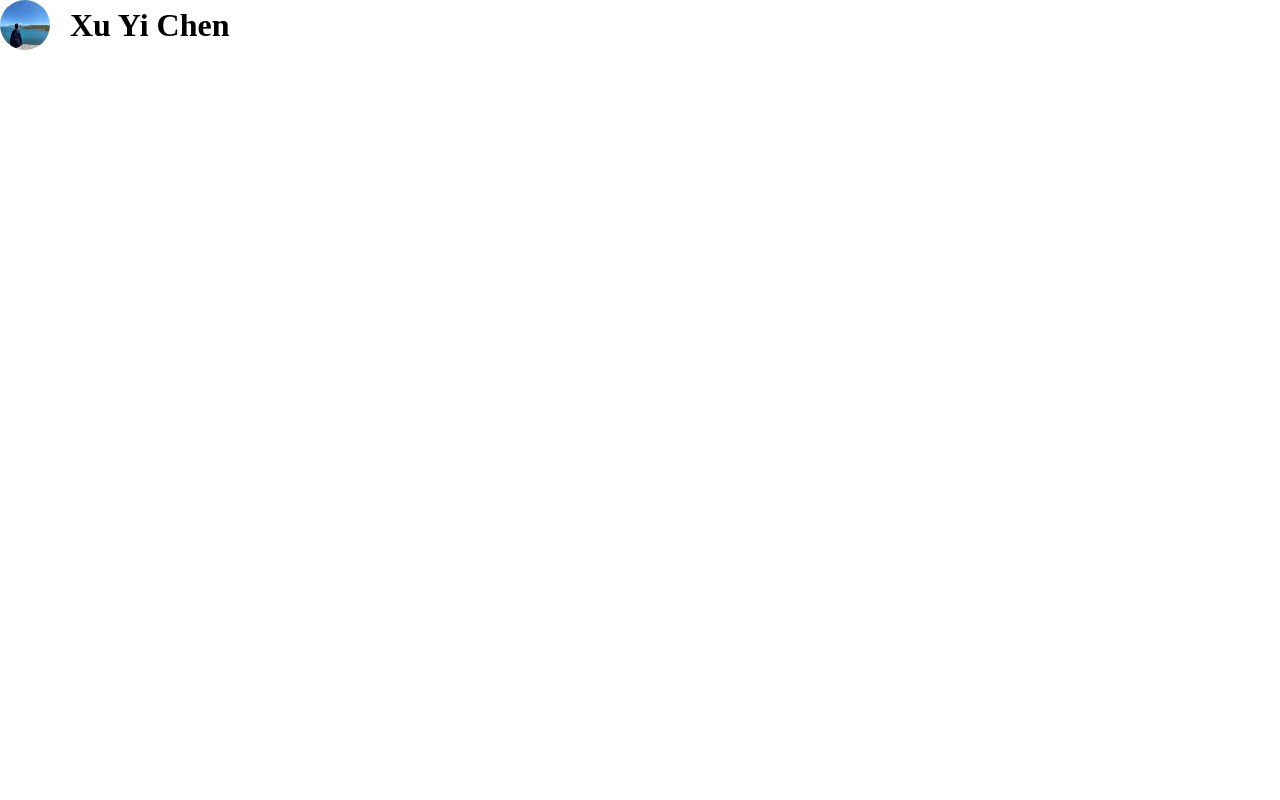
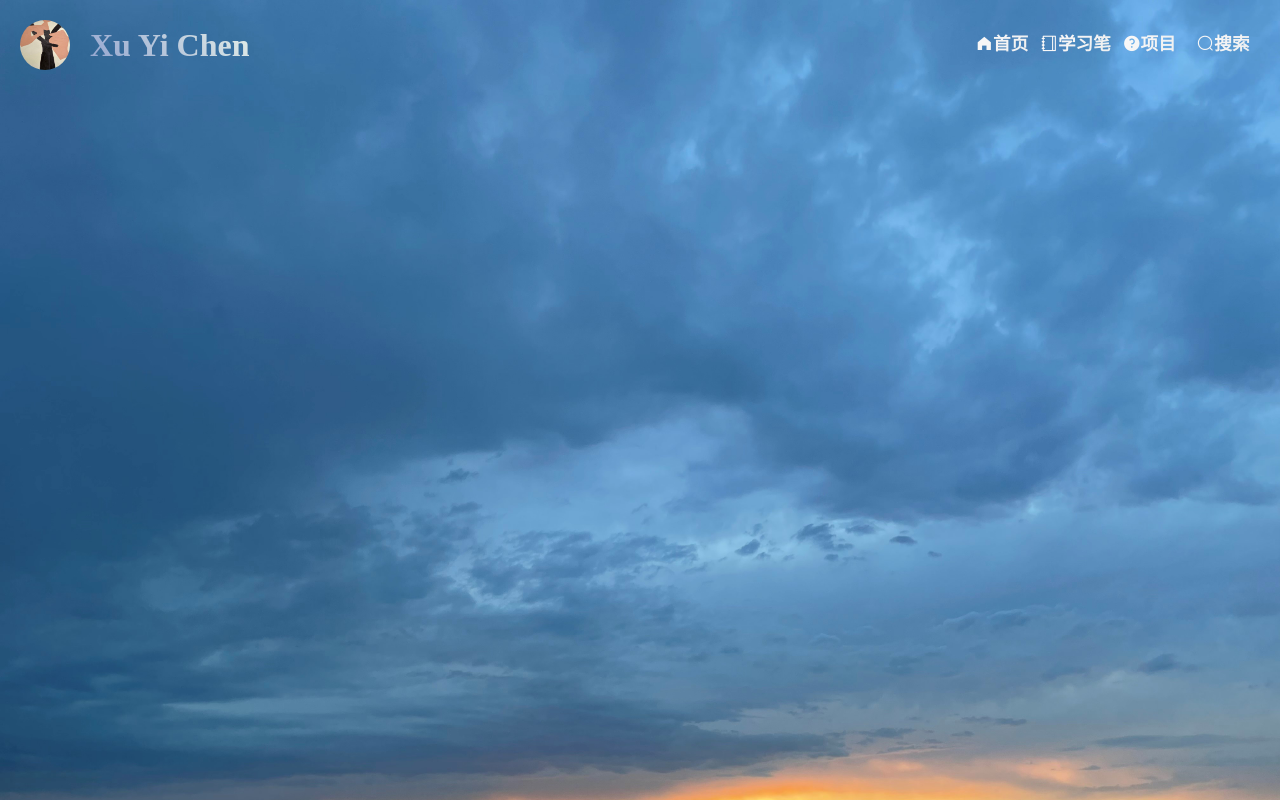
Before and after one commit to sylarxx/blog_xu, a Vue app: page /home in a window 1280 px wide. Before the commit this address had no page. Shown: the top 800 px of the page. Built offline with nearby package versions, Linux system fonts and the light colour scheme.

Commit message:
navbar初步完成

```diff
--- /dev/null
+++ b/src/components/common/navbar/NavBar.vue
@@ -0,0 +1,18 @@
+<template>
+  <div id="nav-bar">
+    <slot></slot>
+  </div>
+</template>
+
+<script>
+export default {
+  name: "NavBar",
+};
+</script>
+
+<style scoped>
+#nav-bar {
+  margin-top: 20px;
+  display: flex;
+}
+</style>
--- /dev/null
+++ b/src/components/common/navbar/NavBarItem.vue
@@ -0,0 +1,33 @@
+<template>
+  <div class="nav-bar-item" @click="itemClick">
+    <slot name="item-icon"></slot>
+    <slot name="item-text"></slot>
+  </div>
+</template>
+
+<script>
+export default {
+  name: "NavBarItem",
+  methods: {
+    itemClick() {
+      console.log("点击");
+    },
+  },
+};
+</script>
+
+<style>
+.nav-bar-item {
+  flex: 1;
+  text-align: center;
+  height: 49px;
+  font-size: 1.1rem;
+  font-weight: 700;
+  /*设置字体为渐变色*/
+  -webkit-background-clip: text;
+  -webkit-text-fill-color: transparent;
+  background-image: linear-gradient(120deg, #fdfbfb 0%, #ebedee 100%);
+  cursor: pointer;
+  line-height: 49px;
+}
+</style>
--- a/src/components/content/Individual_logo.vue
+++ b/src/components/content/Individual_logo.vue
@@ -11,7 +11,10 @@ export default {
 };
 </script>
 
-<style>
+<style scoped>
+.individual_logo {
+  margin-top: 20px;
+}
 .individual_logo img {
   height: 50px;
   width: 50px;
@@ -24,5 +27,9 @@ export default {
   font-size: 2rem;
   font-weight: 700;
   vertical-align: middle;
+  /*设置字体为渐变色*/
+  -webkit-background-clip: text;
+  -webkit-text-fill-color: transparent;
+  background-image: linear-gradient(45deg, #93a5cf 0%, #e4efe9 100%);
 }
 </style>
--- a/src/router/index.js
+++ b/src/router/index.js
@@ -1,23 +1,27 @@
 import { createRouter, createWebHistory } from 'vue-router'
 import Home from '../views/Home.vue'
+import LearningNotes from '../views/LearningNotes.vue'
+import ProjectBugs from '../views/ProjectBugs.vue'
 
 const routes = [
   {
     path: '',
-    redirect: '/Home'
+    redirect: '/home'
   },
   {
-    path: '/',
-    name: 'Home',
-    component: Home
+    path: '/home',
+    component: Home,
+    component: () => import('../views/Home.vue')
   },
   {
-    //path: '/about',
-    //name: 'About',
-    // route level code-splitting
-    // this generates a separate chunk (about.[hash].js) for this route
-    // which is lazy-loaded when the route is visited.
-    //component: () => import(/* webpackChunkName: "about" */ '../views/About.vue')
+    path: '/learningnotes',
+    component: LearningNotes,
+    component: () => import('../views/LearningNotes.vue')
+  },
+  {
+    path: '/projectbugs',
+    component: ProjectBugs,
+    component: () => import('../views/ProjectBugs.vue')
   }
 ]
 
--- a/src/views/Home.vue
+++ b/src/views/Home.vue
@@ -1,13 +1,63 @@
 <template>
-  <individual_logo />
+  <el-container class="container">
+    <el-header>
+      <el-row :gutter="20">
+        <el-col :span="6">
+          <individual_logo />
+        </el-col>
+        <el-col :span="6" :offset="12">
+          <nav-bar>
+            <nav-bar-item>
+              <template v-slot:item-icon>
+                <i class="el-icon-s-home"></i>
+              </template>
+              <template v-slot:item-text>首页</template>
+            </nav-bar-item>
+            <nav-bar-item>
+              <template v-slot:item-icon>
+                <i class="el-icon-notebook-1"></i>
+              </template>
+              <template v-slot:item-text>学习笔记</template>
+            </nav-bar-item>
+            <nav-bar-item>
+              <template v-slot:item-icon>
+                <i class="el-icon-question"></i>
+              </template>
+              <template v-slot:item-text>项目BUGS</template>
+            </nav-bar-item>
+            <nav-bar-item>
+              <template v-slot:item-icon>
+                <i class="el-icon-search"></i>
+              </template>
+              <template v-slot:item-text>搜索</template>
+            </nav-bar-item>
+          </nav-bar>
+        </el-col>
+      </el-row>
+    </el-header>
+  </el-container>
 </template>
 
 <script>
 import individual_logo from "../components/content/Individual_logo.vue";
+import NavBar from "../components/common/navbar/NavBar.vue";
+import NavBarItem from "../components/common/navbar/NavBarItem.vue";
 export default {
   name: "Home",
   components: {
     individual_logo,
+    NavBar,
+    NavBarItem,
   },
 };
 </script>
+
+<style scoped>
+.container {
+  background-image: url("../assets/img/bg.jpg");
+  background-size: 100% 100%;
+  background-position: center center;
+  background-repeat: no-repeat;
+  min-height: 1000px;
+}
+</style>
--- /dev/null
+++ b/src/views/LearningNotes.vue
@@ -0,0 +1,12 @@
+<template>
+  <div>学习笔记</div>
+</template>
+
+<script>
+export default {
+  name: "LearningNotes",
+};
+</script>
+
+<style>
+</style>
--- /dev/null
+++ b/src/views/ProjectBugs.vue
@@ -0,0 +1,12 @@
+<template>
+  <div>项目解决的BUGS</div>
+</template>
+
+<script>
+export default {
+  name: "ProjectBugs",
+};
+</script>
+
+<style>
+</style>
```
Also changed, not shown: src/assets/img/bg.jpg (added), src/assets/img/individual_logo.jpg.
